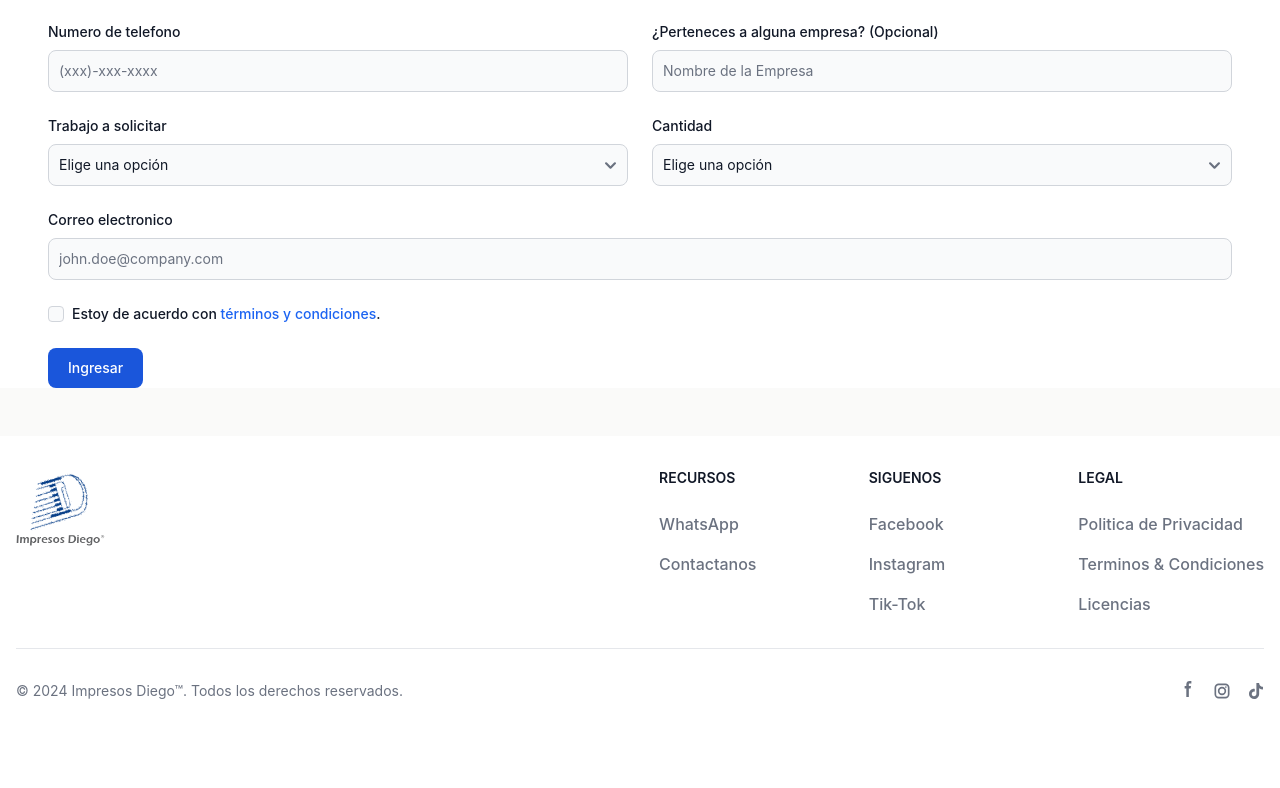
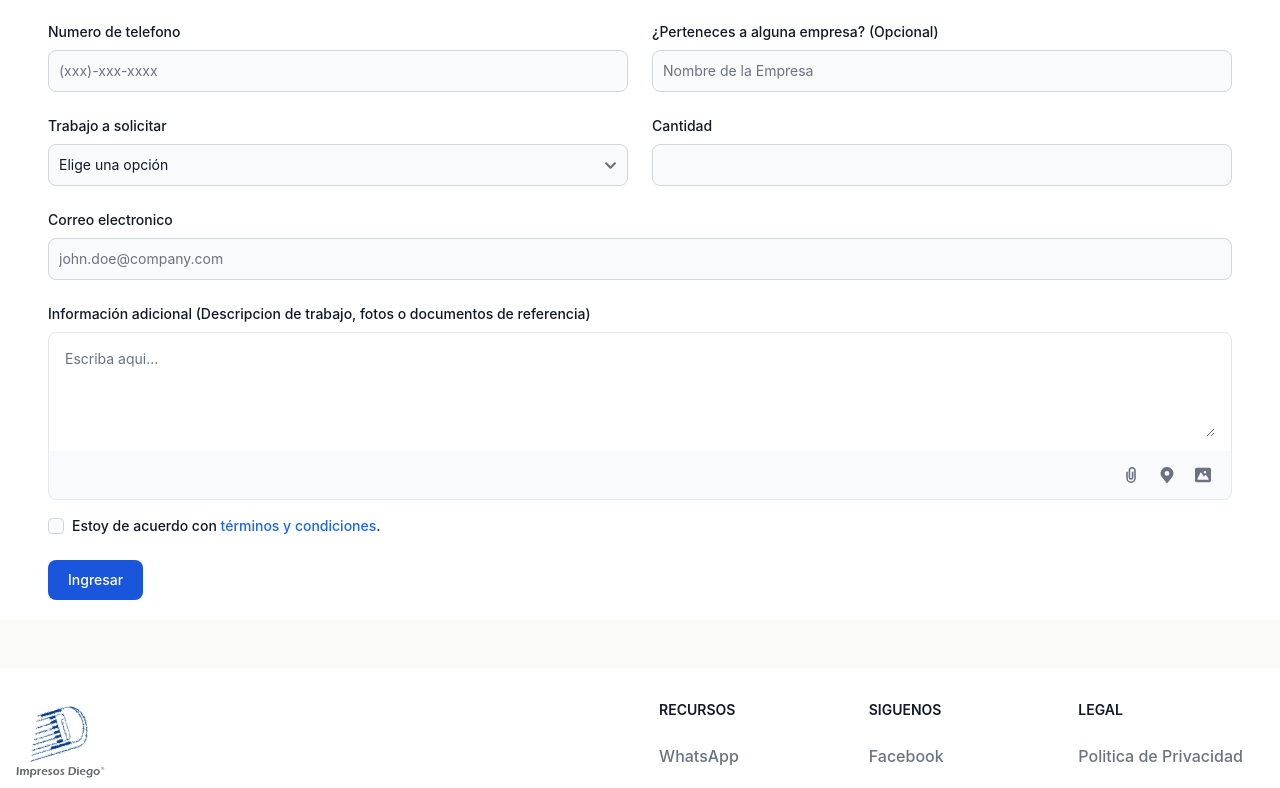
Before and after one commit to EmilioPG13/Impresos-Diego, a React (Vite) app: page /pedido in a window 1280 px wide. Shown: the part 497-1285 px from the top of the page. Before the commit the page ends 1230 px from the top, so only its background shows below. Built offline with nearby package versions, Linux system fonts and the light colour scheme.

Commit message:
♻️ Refactor Pedido component to update form layout and add additional information field

```diff
--- a/src/components/routes/pedido.jsx
+++ b/src/components/routes/pedido.jsx
@@ -59,26 +59,60 @@
                         </div>
                         <div className="max-w-full">
                             <label htmlFor="countries" className="block mb-2 text-sm font-medium text-gray-900 dark:text-white">Cantidad</label>
-                            <select id="countries" className="bg-gray-50 border border-gray-300 text-gray-900 text-sm rounded-lg focus:ring-blue-500 focus:border-blue-500 block w-full p-2.5 dark:bg-gray-700 dark:border-gray-600 dark:placeholder-gray-400 dark:text-white dark:focus:ring-blue-500 dark:focus:border-blue-500" required>
-                                <option selected>Elige una opción</option>
-                                <option value="US">300</option>
-                                <option value="CA">Opción 1</option>
-                                <option value="FR">Opción 2</option>
-                                <option value="DE">Opción 3</option>
-                            </select>
+                            <input
+                                id='cantidad'
+                                type='number'
+                                min='300'
+                                className="bg-gray-50 border border-gray-300 text-gray-900 text-sm rounded-lg focus:ring-blue-500 focus:border-blue-500 block w-full p-2.5 dark:bg-gray-700 dark:border-gray-600 dark:placeholder-gray-400 dark:text-white dark:focus:ring-blue-500 dark:focus:border-blue-500"
+                                required
+                            />
                         </div>
                     </div>
                     <div className="mb-6">
                         <label htmlFor="email" className="block mb-2 text-sm font-medium text-gray-900 dark:text-white">Correo electronico</label>
                         <input type="email" id="email" className="bg-gray-50 border border-gray-300 text-gray-900 text-sm rounded-lg focus:ring-blue-500 focus:border-blue-500 block w-full p-2.5 dark:bg-gray-700 dark:border-gray-600 dark:placeholder-gray-400 dark:text-white dark:focus:ring-blue-500 dark:focus:border-blue-500" placeholder="john.doe@company.com" required />
                     </div>
+
+                    <form>
+                        <label htmlFor="email" className="block mb-2 text-sm font-medium text-gray-900 dark:text-white">Información adicional (Descripcion de trabajo, fotos o documentos de referencia)</label>
+                        <div className="w-full mb-4 border border-gray-200 rounded-lg bg-gray-50 dark:bg-gray-700 dark:border-gray-600">
+                            <div className="px-4 py-2 bg-white rounded-t-lg dark:bg-gray-800">
+                                <label htmlFor="comment" className="sr-only">Escriba aqui</label>
+                                <textarea id="comment" rows="4" className="w-full px-0 text-sm text-gray-900 bg-white border-0 dark:bg-gray-800 focus:ring-0 dark:text-white dark:placeholder-gray-400" placeholder="Escriba aqui..." required></textarea>
+                            </div>
+                            <div className="flex items-center justify-end px-3 py-2 dark:border-gray-600">
+                                <div className="flex ps-0 space-x-1 rtl:space-x-reverse sm:ps-2">
+                                    <button type="button" className="inline-flex justify-center items-center p-2 text-gray-500 rounded cursor-pointer hover:text-gray-900 hover:bg-gray-100 dark:text-gray-400 dark:hover:text-white dark:hover:bg-gray-600">
+                                        <svg className="w-4 h-4" aria-hidden="true" xmlns="http://www.w3.org/2000/svg" fill="none" viewBox="0 0 12 20">
+                                            <path stroke="currentColor" strokeLinejoin="round" strokeWidth="2" d="M1 6v8a5 5 0 1 0 10 0V4.5a3.5 3.5 0 1 0-7 0V13a2 2 0 0 0 4 0V6" />
+                                        </svg>
+                                        <span className="sr-only">Attach file</span>
+                                    </button>
+                                    <button type="button" className="inline-flex justify-center items-center p-2 text-gray-500 rounded cursor-pointer hover:text-gray-900 hover:bg-gray-100 dark:text-gray-400 dark:hover:text-white dark:hover:bg-gray-600">
+                                        <svg className="w-4 h-4" aria-hidden="true" xmlns="http://www.w3.org/2000/svg" fill="currentColor" viewBox="0 0 16 20">
+                                            <path d="M8 0a7.992 7.992 0 0 0-6.583 12.535 1 1 0 0 0 .12.183l.12.146c.112.145.227.285.326.4l5.245 6.374a1 1 0 0 0 1.545-.003l5.092-6.205c.206-.222.4-.455.578-.7l.127-.155a.934.934 0 0 0 .122-.192A8.001 8.001 0 0 0 8 0Zm0 11a3 3 0 1 1 0-6 3 3 0 0 1 0 6Z" />
+                                        </svg>
+                                        <span className="sr-only">Set location</span>
+                                    </button>
+                                    <button type="button" className="inline-flex justify-center items-center p-2 text-gray-500 rounded cursor-pointer hover:text-gray-900 hover:bg-gray-100 dark:text-gray-400 dark:hover:text-white dark:hover:bg-gray-600">
+                                        <svg className="w-4 h-4" aria-hidden="true" xmlns="http://www.w3.org/2000/svg" fill="currentColor" viewBox="0 0 20 18">
+                                            <path d="M18 0H2a2 2 0 0 0-2 2v14a2 2 0 0 0 2 2h16a2 2 0 0 0 2-2V2a2 2 0 0 0-2-2Zm-5.5 4a1.5 1.5 0 1 1 0 3 1.5 1.5 0 0 1 0-3Zm4.376 10.481A1 1 0 0 1 16 15H4a1 1 0 0 1-.895-1.447l3.5-7A1 1 0 0 1 7.468 6a.965.965 0 0 1 .9.5l2.775 4.757 1.546-1.887a1 1 0 0 1 1.618.1l2.541 4a1 1 0 0 1 .028 1.011Z" />
+                                        </svg>
+                                        <span className="sr-only">Upload image</span>
+                                    </button>
+                                </div>
+                            </div>
+                        </div>
+                    </form>
+
                     <div className="flex items-start mb-6">
                         <div className="flex items-center h-5">
                             <input id="remember" type="checkbox" value="" className="w-4 h-4 border border-gray-300 rounded bg-gray-50 focus:ring-3 focus:ring-blue-300 dark:bg-gray-700 dark:border-gray-600 dark:focus:ring-blue-600 dark:ring-offset-gray-800" required />
                         </div>
                         <label htmlFor="remember" className="ms-2 text-sm font-medium text-gray-900 dark:text-gray-300">Estoy de acuerdo con <a href="#" className="text-blue-600 hover:underline dark:text-blue-500">términos y condiciones</a>.</label>
                     </div>
-                    <button type="submit" className="text-white bg-blue-700 hover:bg-blue-800 focus:ring-4 focus:outline-none focus:ring-blue-300 font-medium rounded-lg text-sm w-full sm:w-auto px-5 py-2.5 text-center dark:bg-blue-600 dark:hover:bg-blue-700 dark:focus:ring-blue-800">Ingresar</button>
+
+                    <button type="submit" className="mb-5 text-white bg-blue-700 hover:bg-blue-800 focus:ring-4 focus:outline-none focus:ring-blue-300 font-medium rounded-lg text-sm w-full sm:w-auto px-5 py-2.5 text-center dark:bg-blue-600 dark:hover:bg-blue-700 dark:focus:ring-blue-800">Ingresar</button>
                 </form>
             </section>
         </>
```
